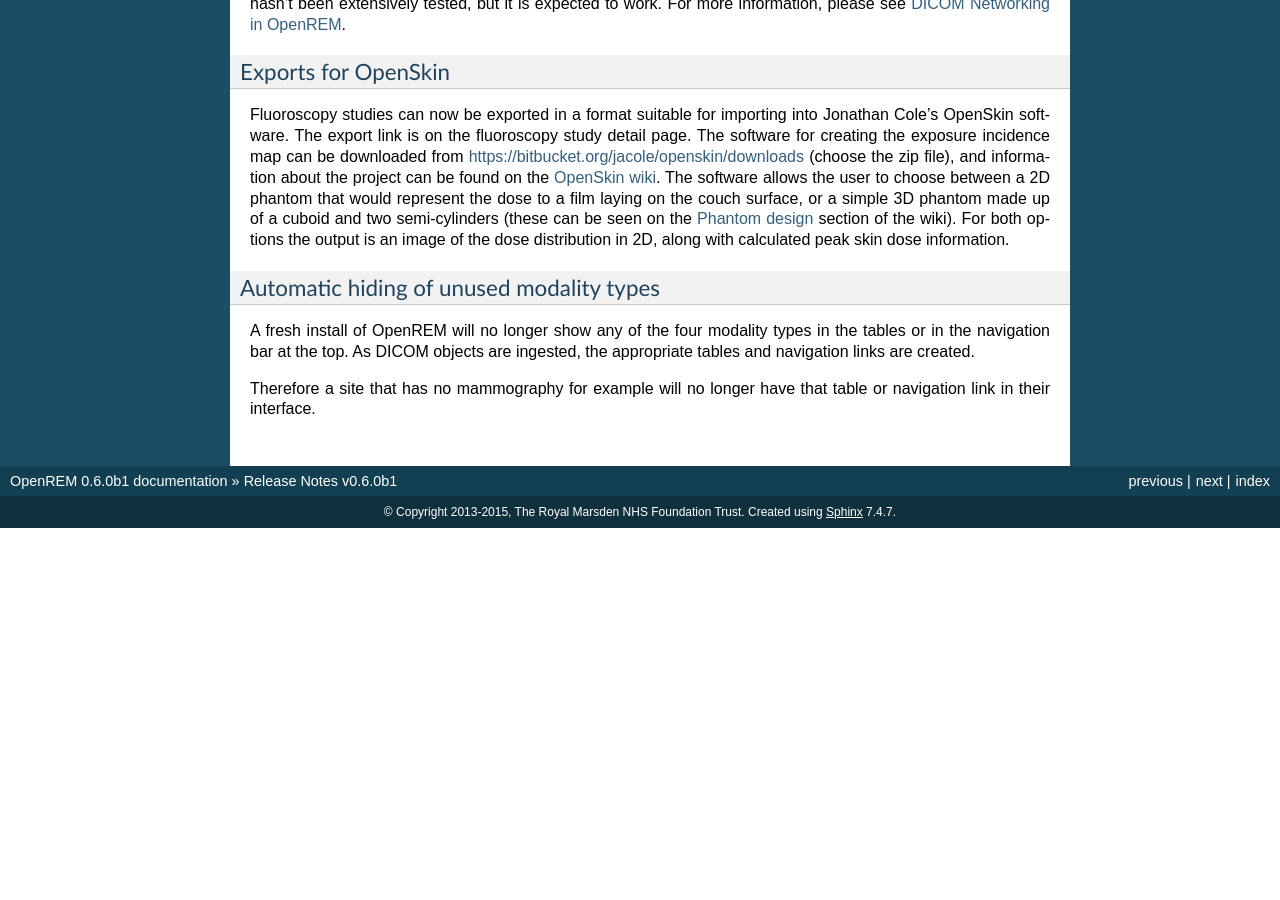
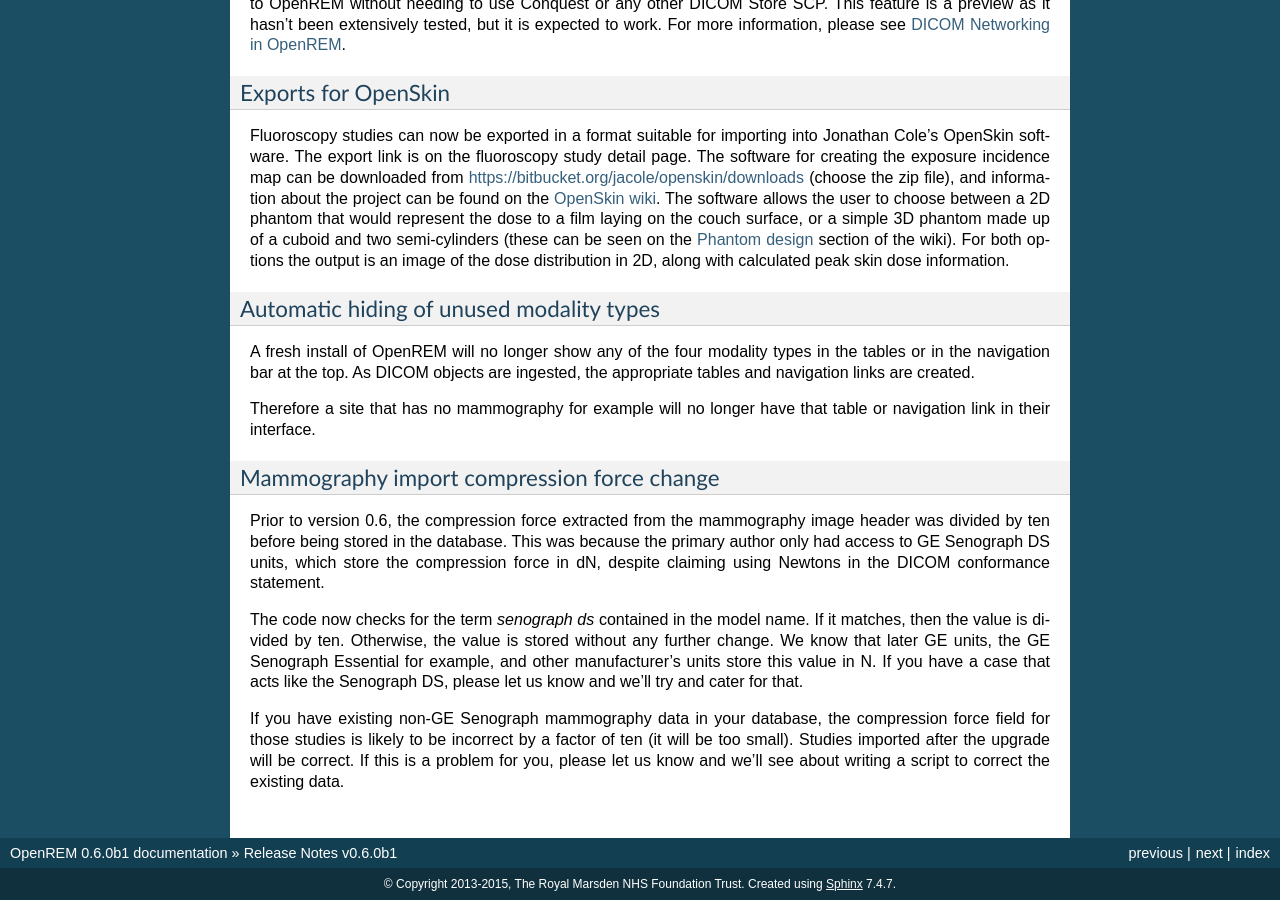
Before and after one commit to ckswilliams/modOpenREM, a Sphinx documentation site: the page built from docs/release-0.6.0.rst, in a window 1280 px wide and 900 px high, scrolled down 2093 px. Built offline with Sphinx 7.4.7, drawn with Linux system fonts in a browser that asks for light colours; before the commit the page ends 2621 px from its top, so only the background shows below that; some of the changed text lies outside the part shown.

Commit message:
Added mammography compression force issue to the changes list and wrote about it in the release notes. Refs #135.

```diff
--- a/docs/changes.rst
+++ b/docs/changes.rst
@@ -41,6 +41,7 @@
 * `#140`_  Charts: Added configuration options
 * `#139`_  Charts: Link to filtered dataset from histogram chart
 * `#138`_  Charts: Number of datapoints displayed on tooltip
+* `#135`_  Mammography compression force now only divides by 10 if model contains *senograph ds* **Change in behaviour**
 * `#41`_   Preview of DICOM Store SCP now available
 * `#20`_   Modality sections are now suppressed until populated
 
--- a/docs/release-0.6.0.rst
+++ b/docs/release-0.6.0.rst
@@ -10,6 +10,7 @@
 * Preview of DICOM Store SCP functionality
 * Exports available to import into `OpenSkin`_
 * Modalities with no data are hidden in the user interface
+* Mammography import compression force behaviour changed
 
 *************************
 Preparing for the upgrade
@@ -140,6 +141,22 @@
 Therefore a site that has no mammography for example will no longer have that table or navigation link in their
 interface.
 
+Mammography import compression force change
+===========================================
+
+Prior to version 0.6, the compression force extracted from the mammography image header was divided by ten before being
+stored in the database. This was because the primary author only had access to GE Senograph DS units, which store the
+compression force in dN, despite claiming using Newtons in the DICOM conformance statement.
+
+The code now checks for the term *senograph ds* contained in the model name. If it matches, then the value is divided by
+ten. Otherwise, the value is stored without any further change. We know that later GE units, the GE Senograph Essential
+for example, and other manufacturer's units store this value in N. If you have a case that acts like the Senograph DS,
+please let us know and we'll try and cater for that.
+
+If you have existing non-GE Senograph mammography data in your database, the compression force field for those studies
+is likely to be incorrect by a factor of ten (it will be too small). Studies imported after the upgrade will be correct.
+If this is a problem for you, please let us know and we'll see about writing a script to correct the existing data.
+
 .. _`OpenSkin`: https://bitbucket.org/jacole/openskin
 .. _`OpenSkin wiki`: https://bitbucket.org/jacole/openskin/wiki/Home
 .. _`Phantom design`: https://bitbucket.org/jacole/openskin/wiki/Phantom%20design
```
